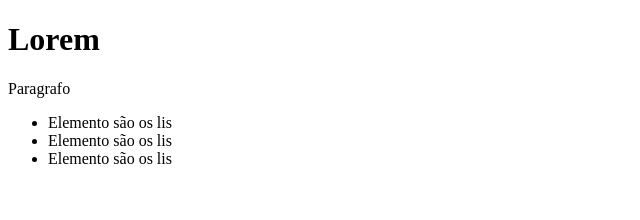
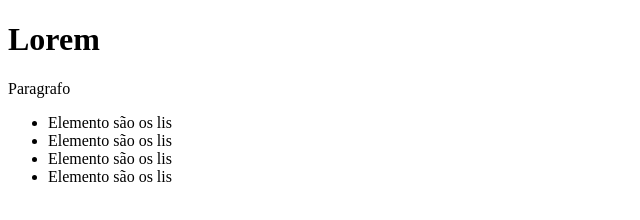
Before and after one commit to mcnvrodrigues/html5, a plain HTML site: page index.html in a window 1280 px wide. Shown: the whole page, without its empty margins (0-640 px from the left). Drawn offline with Linux system fonts and the light colour scheme.

Commit message:
new test

```diff
--- a/index.html
+++ b/index.html
@@ -11,6 +11,7 @@
             <li>Elemento são os lis</li>
             <li>Elemento são os lis</li>
             <li>Elemento são os lis</li>
+            <li>Elemento são os lis</li>
         </ul>
 
     </body>
```
